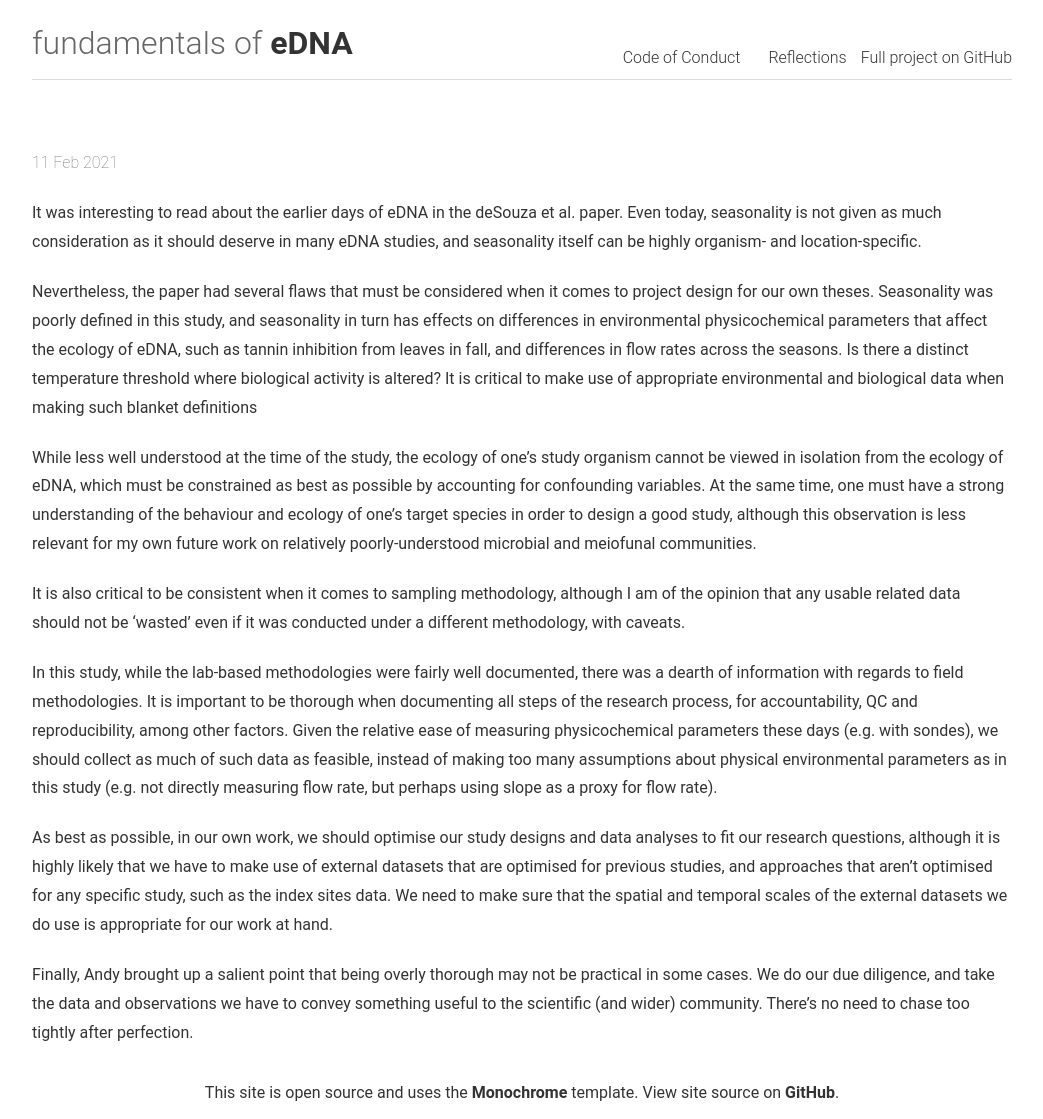
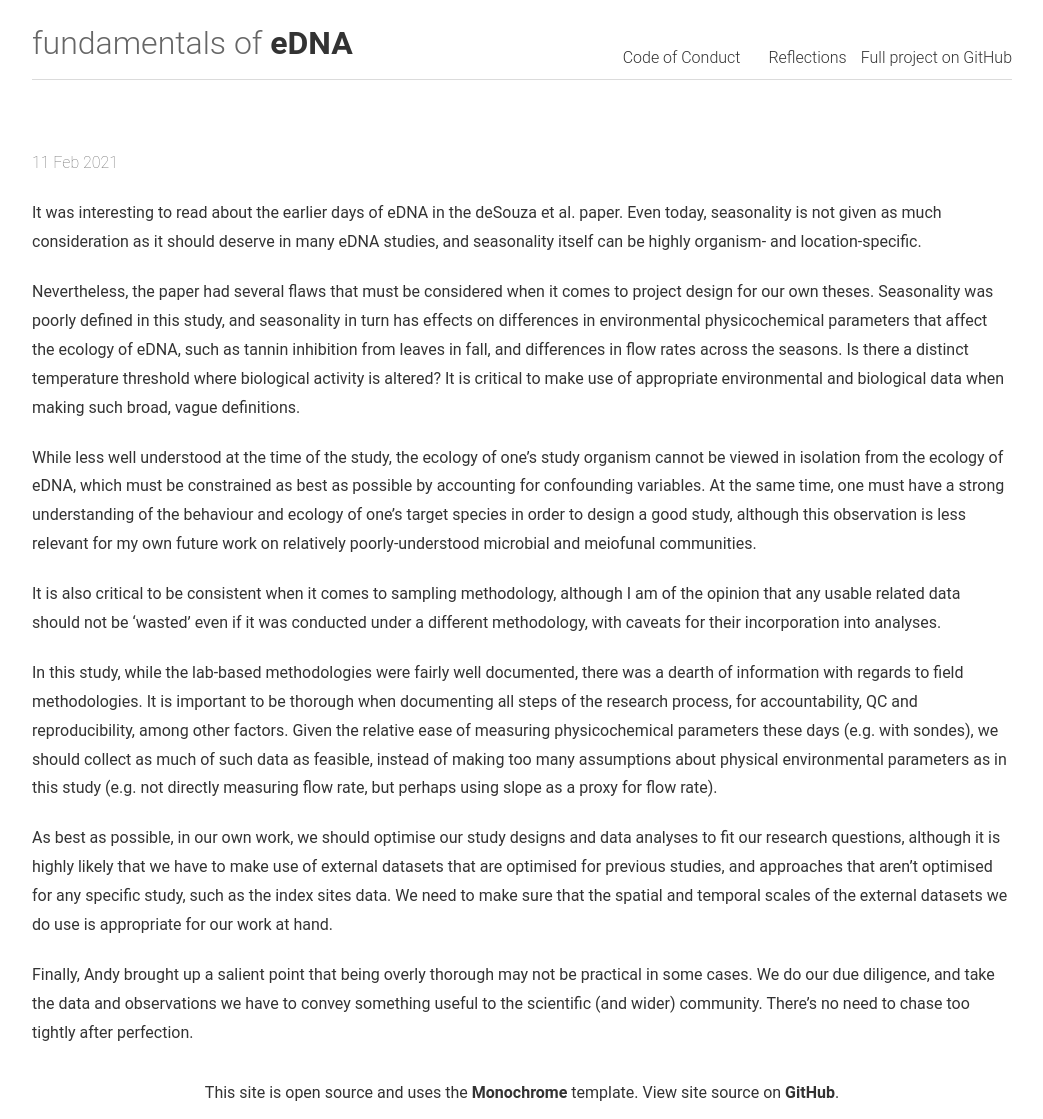
Before and after one commit to fundamentals-eDNA/fundamentals-eDNA.github.io, a Jekyll site: the page built from _posts/2021-02-11-STHM-Reflection-3.md, in a window 1280 px wide. Shown: the whole page, without its empty margins (118-1161 px from the left). Built offline with Jekyll 4.4.1, drawn with Linux system fonts in a browser that asks for light colours.

Commit message:
Week 3 Reflections

```diff
--- a/_posts/2021-02-11-STHM-Reflection-3.md
+++ b/_posts/2021-02-11-STHM-Reflection-3.md
@@ -6,11 +6,11 @@ author: Samuel Tan
 
 It was interesting to read about the earlier days of eDNA in the deSouza et al. paper. Even today, seasonality is not given as much consideration as it should deserve in many eDNA studies, and seasonality itself can be highly organism- and location-specific.
 
-Nevertheless, the paper had several flaws that must be considered when it comes to project design for our own theses. Seasonality was poorly defined in this study, and seasonality in turn has effects on differences in environmental physicochemical parameters that affect the ecology of eDNA, such as tannin inhibition from leaves in fall, and differences in flow rates across the seasons. Is there a distinct temperature threshold where biological activity is altered? It is critical to make use of appropriate environmental and biological data when making such blanket definitions
+Nevertheless, the paper had several flaws that must be considered when it comes to project design for our own theses. Seasonality was poorly defined in this study, and seasonality in turn has effects on differences in environmental physicochemical parameters that affect the ecology of eDNA, such as tannin inhibition from leaves in fall, and differences in flow rates across the seasons. Is there a distinct temperature threshold where biological activity is altered? It is critical to make use of appropriate environmental and biological data when making such broad, vague definitions.
 
 While less well understood at the time of the study, the ecology of one's study organism cannot be viewed in isolation from the ecology of eDNA, which must be constrained as best as possible by accounting for confounding variables. At the same time, one must have a strong understanding of the behaviour and ecology of one's target species in order to design a good study, although this observation is less relevant for my own future work on relatively poorly-understood microbial and meiofunal communities.
 
-It is also critical to be consistent when it comes to sampling methodology, although I am of the opinion that any usable related data should not be 'wasted' even if it was conducted under a different methodology, with caveats.
+It is also critical to be consistent when it comes to sampling methodology, although I am of the opinion that any usable related data should not be 'wasted' even if it was conducted under a different methodology, with caveats for their incorporation into analyses.
 
 
 In this study, while the lab-based methodologies were fairly well documented, there was a dearth of information with regards to field methodologies. It is important to be thorough when documenting all steps of the research process, for accountability, QC and reproducibility, among other factors.
```
